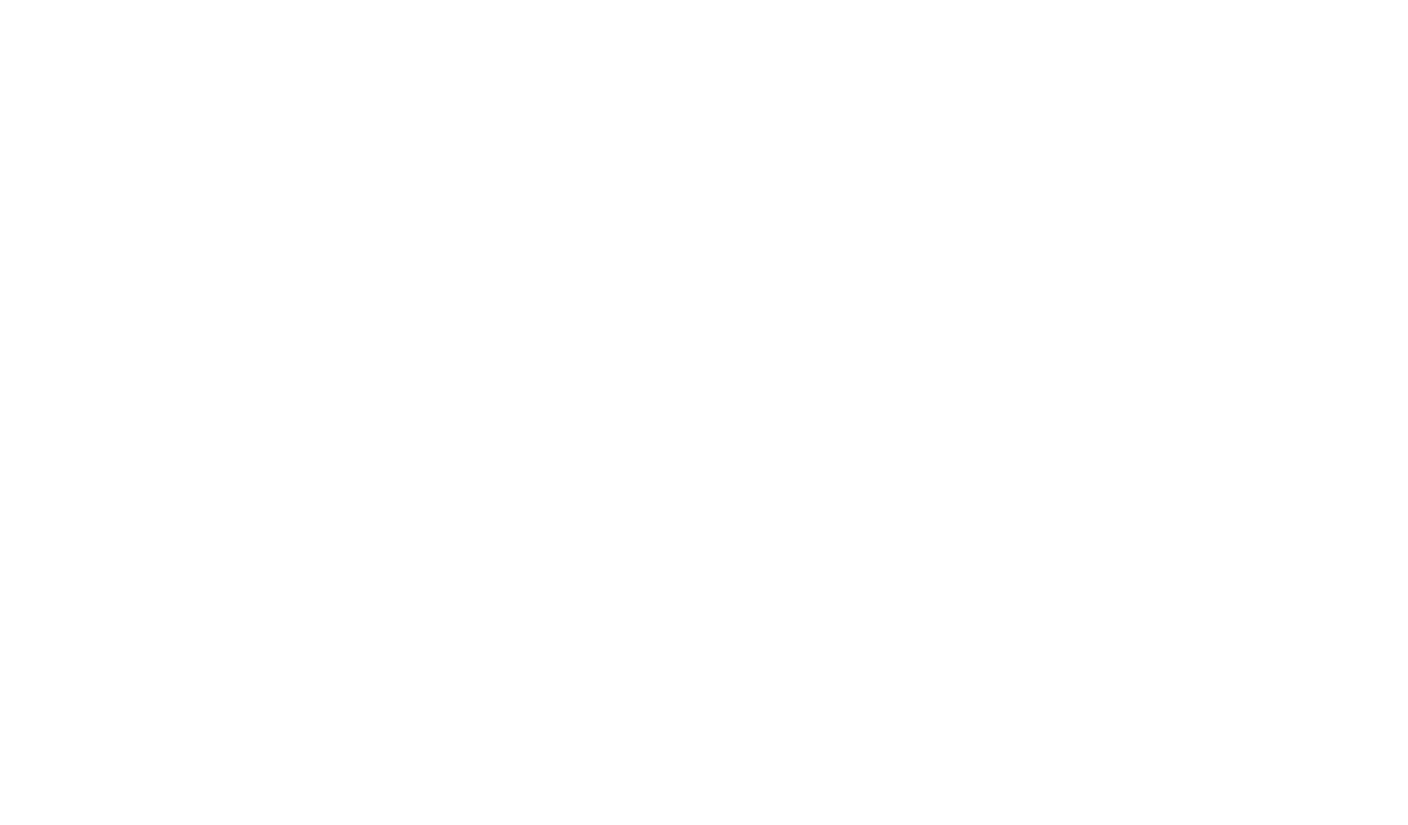
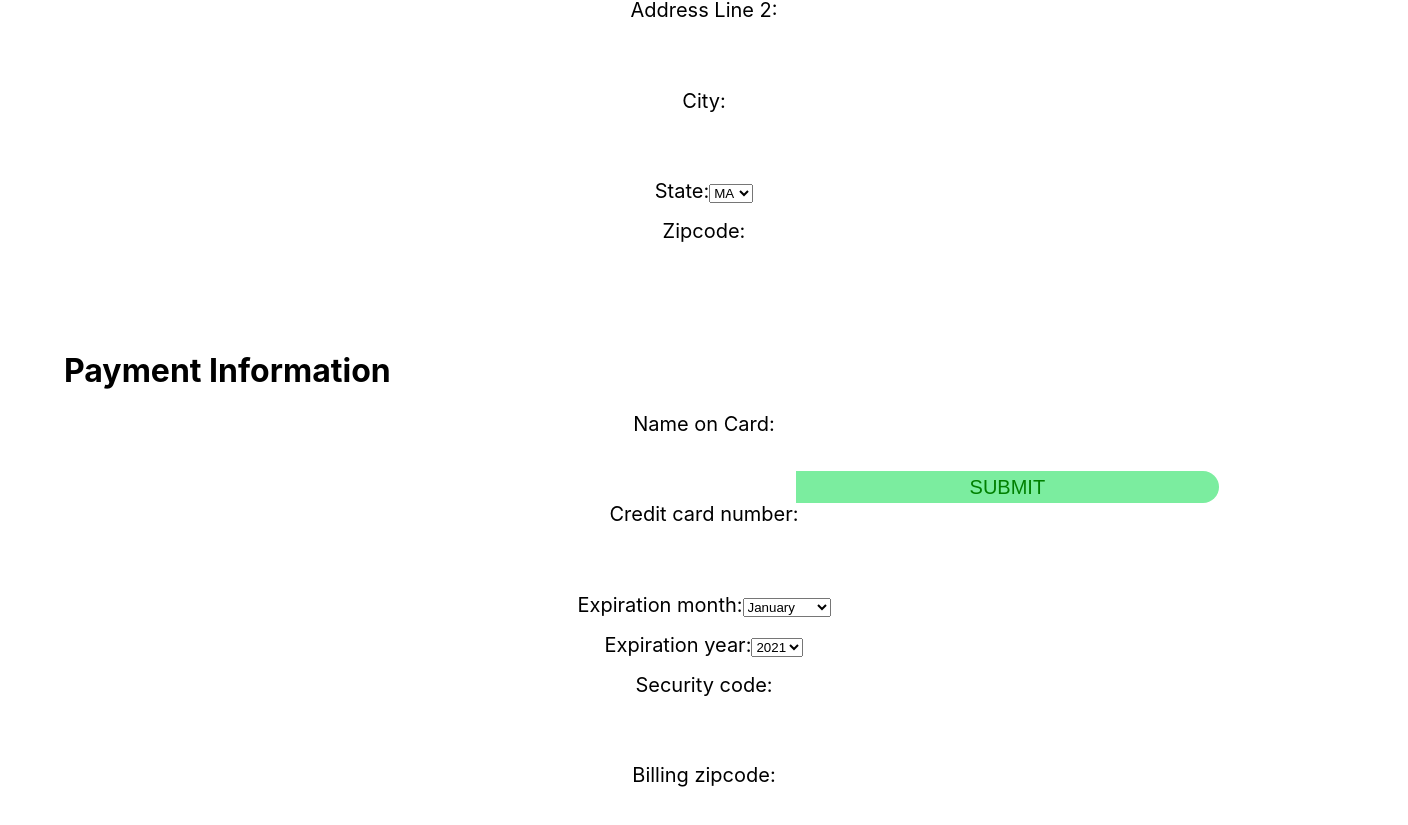
Before and after one commit to Snafkin547/Spree, a React (Create React App) app in the folder project/frontend/: page /checkout in a window 1280 px wide. Shown: the part 559-1384 px from the top of the page, 1408 px wide, since content can reach past the window. Before the commit the page ends 800 px from the top, so only its background shows below. Built offline with nearby package versions, Linux system fonts and the light colour scheme.

Commit message:
EN-020 added basic checkout page with form

```diff
--- a/project/frontend/src/App.js
+++ b/project/frontend/src/App.js
@@ -5,6 +5,7 @@ import MainPage from './pages/MainPage';
 import Cart from './pages/Cart';
 import Header from './components/Header';
 import Search from './pages/Search';
+import CheckoutForm from './pages/Checkout';
 
 function App() {
     return (
@@ -21,6 +22,9 @@ function App() {
             <Route path='/Search'>
               <Search />
             </Route>
+            <Route path="/checkout">
+              <CheckoutForm />
+            </Route>
           </Switch>
         </BrowserRouter>
       </div>
--- /dev/null
+++ b/project/frontend/src/pages/Checkout.css
@@ -0,0 +1,50 @@
+.checkoutForm{
+    min-width: 100%;
+    height: 100vh;
+    border: #0000ff 5vw;
+    margin: 0vw;
+    padding: 5vw ;
+    position:relative;
+}
+
+
+.checkoutForm label{
+    display: block;
+    text-align: center;
+    font-size: 20px;
+    margin: 0 0 2vh 0;
+}
+
+.checkoutForm input {
+    display: block;
+    width: 100%;
+    padding: .5rem .8rem .5rem .8rem;
+    margin: .9vw 0 ;
+    border:0;
+    border-radius: 5px;
+    font-size: 20px;
+}
+
+.submitBtn {
+    display: inline-block;
+    width: 30%;
+    height: 2rem;
+    color: green;
+    border: 0;
+    bottom: 0;
+    cursor: pointer;
+    font-size: 20px;
+    position:absolute;
+
+}
+
+.submitBtn{
+    margin: 1rem 0 1rem 8rem;
+    margin-left: 52%;
+    border-radius: 0 20px 20px 0;
+}
+
+.submitBtn:hover {
+    background-color: rgb(245, 245, 78);
+    transition: 1s background ease;
+}
--- /dev/null
+++ b/project/frontend/src/pages/Checkout.js
@@ -0,0 +1,196 @@
+import { useState } from "react";
+import ReactDOM from "react-dom";
+import './Checkout.css';
+
+function CheckoutForm() {
+  const [state, setMyState] = useState("Massachusetts");
+  const [inputs, setInputs] = useState({});
+
+  const handleChange = (event) => {
+    const name = event.target.name;
+    const value = event.target.value;
+    setMyState(event.target.value)
+    setInputs(values => ({...values, [name]: value}))
+  }
+
+  const handleSubmit = (event) => {
+    event.preventDefault();
+    alert(inputs);
+  }
+
+  return (
+    <div className="checkoutForm">
+      <form onSubmit={handleSubmit}>
+          <h1>Order Summary </h1>
+
+          <h1>Shipping Address</h1>
+          <br></br>
+
+          <label>Name:
+          <input
+              type="text"
+              name="nameShipping"
+              value={inputs.nameShipping || ""}
+              onChange={handleChange}
+          />
+          </label>
+          <label>Address Line 1:
+          <input
+              type="text"
+              name="address1"
+              value={inputs.address1 || ""}
+              onChange={handleChange}
+          />
+          </label>
+          <label>Address Line 2:
+          <input
+              type="text"
+              name="address2"
+              value={inputs.address2 || ""}
+              onChange={handleChange}
+          />
+          </label>
+          <label>City:
+          <input
+              type="text"
+              name="city"
+              value={inputs.city || ""}
+              onChange={handleChange}
+          />
+          </label>
+          <label>State:
+          <select value={state} onChange={handleChange}>
+              <option value="Alabama">AL</option>
+              <option value="Alaska">AK</option>
+              <option value="American Samoa">AS</option>
+              <option value="Arizona">AZ</option>
+              <option value="Arkansas">AR</option>
+              <option value="California">CA</option>
+              <option value="Colorado">CO</option>
+              <option value="Connecticut">CT</option>
+              <option value="Delaware">DE</option>
+              <option value="District of Columbia">DC</option>
+              <option value="Florida">FL</option>
+              <option value="Georgia">GA</option>
+              <option value="Guam">GU</option>
+              <option value="Hawaii">HI</option>
+              <option value="Idaho">ID</option>
+              <option value="Illinois">IL</option>
+              <option value="Indiana">IN</option>
+              <option value="Iowa">IA</option>
+              <option value="Kansas">KS</option>
+              <option value="Kentucky">KY</option>
+              <option value="Louisiana">LA</option>
+              <option value="Maine">ME</option>
+              <option value="Maryland">MD</option>
+              <option value="Massachusetts">MA</option>
+              <option value="Michigan">MI</option>
+              <option value="Minnesota">MN</option>
+              <option value="Mississipi">MS</option>
+              <option value="Missouri">MO</option>
+              <option value="Montana">MT</option>
+              <option value="Nebraska">NE</option>
+              <option value="Nevada">NV</option>
+              <option value="New Hampshire">NH</option>
+              <option value="New Jersey">NJ</option>
+              <option value="New Mexico">NM</option>
+              <option value="New York">NY</option>
+              <option value="North Carolina">NC</option>
+              <option value="North Dakota">ND</option>
+              <option value="Northern Mariana Islands">MP</option>
+              <option value="Ohio">OH</option>
+              <option value="Oklahoma">OK</option>
+              <option value="Oregon">OR</option>
+              <option value="Pennsylvania">PA</option>
+              <option value="Puerto Rico">PR</option>
+              <option value="Rhode Island">RI</option>
+              <option value="South Carolina">SC</option>
+              <option value="South Dakota">SD</option>
+              <option value="Tennessee">TN</option>
+              <option value="Texas">TX</option>
+              <option value="U.S. Virgin Islands">VI</option>
+              <option value="Utah">UT</option>
+              <option value="Vermont">VT</option>
+              <option value="Virginia">VA</option>
+              <option value="Washington">WA</option>
+              <option value="West Virginia">WV</option>
+              <option value="Wisconsin">WI</option>
+              <option value="Wyoming">WY</option>
+          </select>
+          </label>
+          <label>Zipcode:
+          <input
+              type="text"
+              name="zip"
+              value={inputs.zip || ""}
+              onChange={handleChange}
+          />
+          </label>
+          <br></br>
+
+          <h1>Payment Information</h1>
+          <label>Name on Card:
+              <input
+              type="text"
+              name="nameCard"
+              value={inputs.nameCard || ""}
+              onChange={handleChange}
+              />
+          </label>
+          <label>Credit card number:
+              <input
+              type="number"
+              name="ccNumber"
+              value={inputs.ccNumber || ""}
+              onChange={handleChange}
+              />
+          </label>
+          <label>Expiration month:
+              <select value={state} onChange={handleChange}>
+                  <option value="January">January</option>
+                  <option value="February">February</option>
+                  <option value="March">March</option>
+                  <option value="April">April</option>
+                  <option value="May">May</option>
+                  <option value="June">June</option>
+                  <option value="July">July</option>
+                  <option value="August">August</option>
+                  <option value="September">September</option>
+                  <option value="October">October</option>
+                  <option value="November">November</option>
+                  <option value="December">Decembe</option>
+              </select>
+          </label>
+          <label>Expiration year:
+              <select value={state} onChange={handleChange}>
+                  <option value="2021">2021</option>
+                  <option value="2022">2022</option>
+                  <option value="2023">2023</option>
+                  <option value="2024">2024</option>
+                  <option value="2025">2025</option>
+              </select>
+          </label>
+          <label>Security code:
+              <input
+              type="number"
+              name="secCode"
+              value={inputs.secCode || ""}
+              onChange={handleChange}
+              />
+          </label>
+          <label>Billing zipcode:
+              <input
+              type="number"
+              name="billingZip"
+              value={inputs.billingZip || ""}
+              onChange={handleChange}
+              />
+          </label>
+          <button type = "submit" id= "submitBtn" className = "submitBtn" onClick={handleSubmit}> SUBMIT</button>
+      </form>
+    </div>
+  )
+}
+
+ReactDOM.render(<CheckoutForm />, document.getElementById('root'));
+export default CheckoutForm;
```
Also changed, not shown: 2 other files (tests, documents, lock files or other folders).
